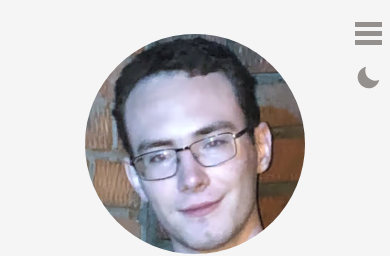
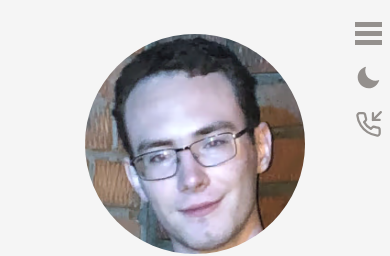
Before and after one commit to KambalaFish/kambalinsite, a Next.js app: page / in a window 390 px wide. Shown: the top 256 px of the page. Built offline with nearby package versions, Linux system fonts and the light colour scheme.

Commit message:
contacts button was added in mobile menu

```diff
--- a/components/NavigationBar/MobileMenu/SideMenu.tsx
+++ b/components/NavigationBar/MobileMenu/SideMenu.tsx
@@ -3,14 +3,31 @@ import { Burger } from './Burger';
 import { Container } from '@components';
 import { ThemeToggleProp } from '../../Layout';
 import { MenuItemsState } from './MobileMenu';
+import { FiPhoneIncoming } from '@react-icons/all-files/fi/FiPhoneIncoming';
+import styled from 'styled-components';
+import Link from 'next/link';
 
 interface SideMenuProps extends ThemeToggleProp, MenuItemsState {}
+
+const StyledPhone = styled(FiPhoneIncoming)`
+  color: ${({ theme }) => theme.mobileMenu.phone.color};
+  width: 2.4em;
+  height: 2.4em;
+`;
 
 const SideMenu = ({
   themeToggle,
   areItemsVisible,
   setItemsVisibility,
 }: SideMenuProps): React.ReactElement => {
+  const menuButtons: React.ReactNode = !areItemsVisible && (
+    <>
+      {themeToggle}
+      <Link href={'/#contacts'}>
+        <StyledPhone />
+      </Link>
+    </>
+  );
   return (
     <Container
       display={['flex', 'flex', 'none']}
@@ -21,7 +38,7 @@ const SideMenu = ({
       rowGap={'1.5rem'}
     >
       <Burger areItemsVisible={areItemsVisible} setItemsVisibility={setItemsVisibility} />
-      {!areItemsVisible && themeToggle}
+      {menuButtons}
     </Container>
   );
 };
--- a/styles/styled.d.ts
+++ b/styles/styled.d.ts
@@ -117,6 +117,9 @@ declare module 'styled-components' {
         backgroundColorItemsVisible: string;
         backgroundColorItemsInvisible: string;
       };
+      phone: {
+        color: string;
+      };
     };
   }
 }
--- a/styles/theme/darkTheme.ts
+++ b/styles/theme/darkTheme.ts
@@ -124,6 +124,9 @@ const darkTheme: DefaultTheme = {
       backgroundColorItemsVisible: 'rgb(61, 193, 138)',
       backgroundColorItemsInvisible: 'rgb(255, 255, 255)',
     },
+    phone: {
+      color: '#00b979',
+    },
   },
 };
 
--- a/styles/theme/lightTheme.ts
+++ b/styles/theme/lightTheme.ts
@@ -2,6 +2,7 @@ import { DefaultTheme } from 'styled-components';
 import { breakpoints } from './breakpoints';
 
 const ltBackgroundColor = 'rgb(245,245,245)';
+const moonGray = 'rgb(148, 144, 141)';
 
 const lightTheme: DefaultTheme = {
   breakpoints,
@@ -117,7 +118,10 @@ const lightTheme: DefaultTheme = {
     },
     burger: {
       backgroundColorItemsVisible: 'rgb(2,2,2)',
-      backgroundColorItemsInvisible: 'rgb(148, 144, 141)',
+      backgroundColorItemsInvisible: moonGray,
+    },
+    phone: {
+      color: moonGray,
     },
   },
 };
```
